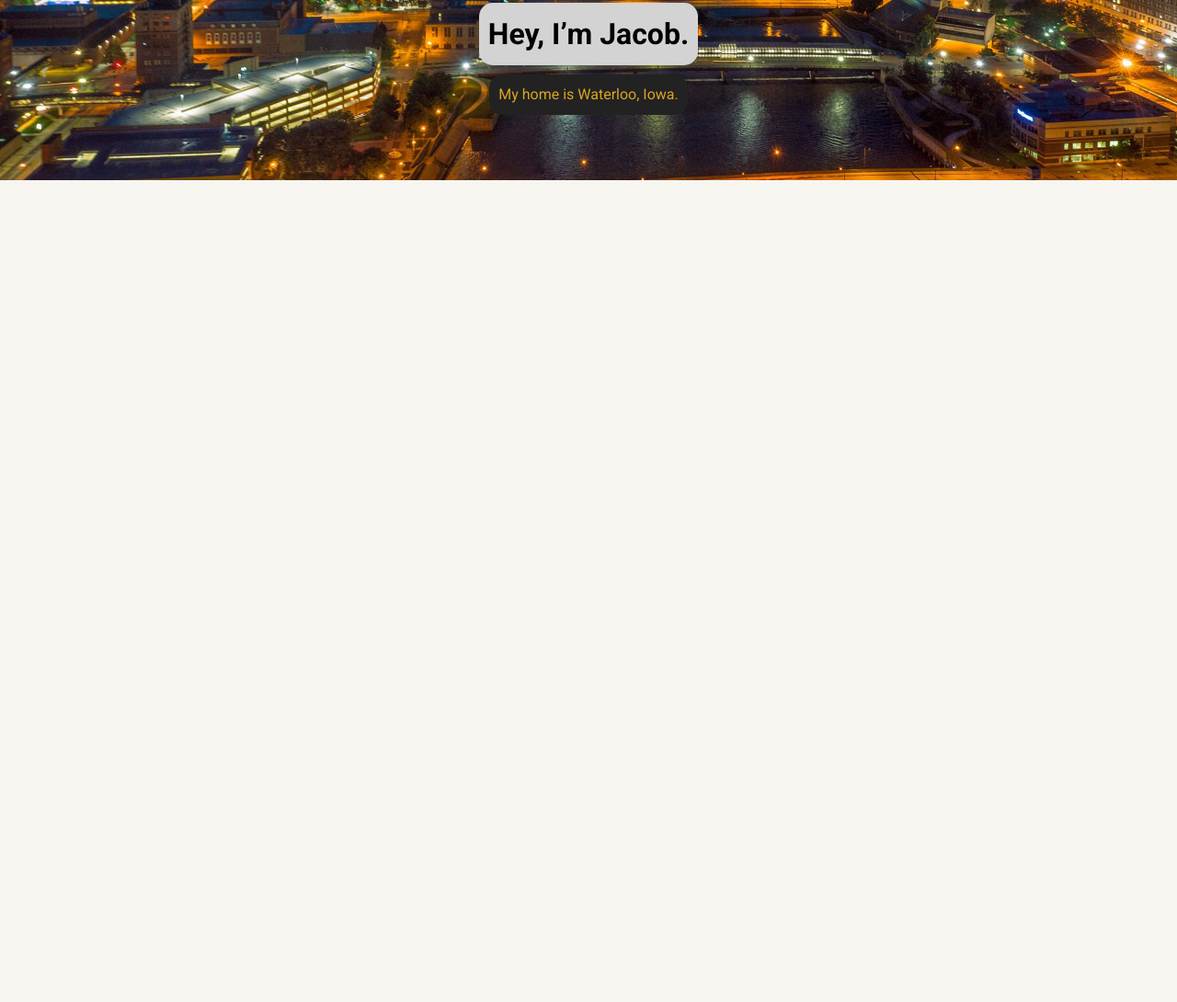
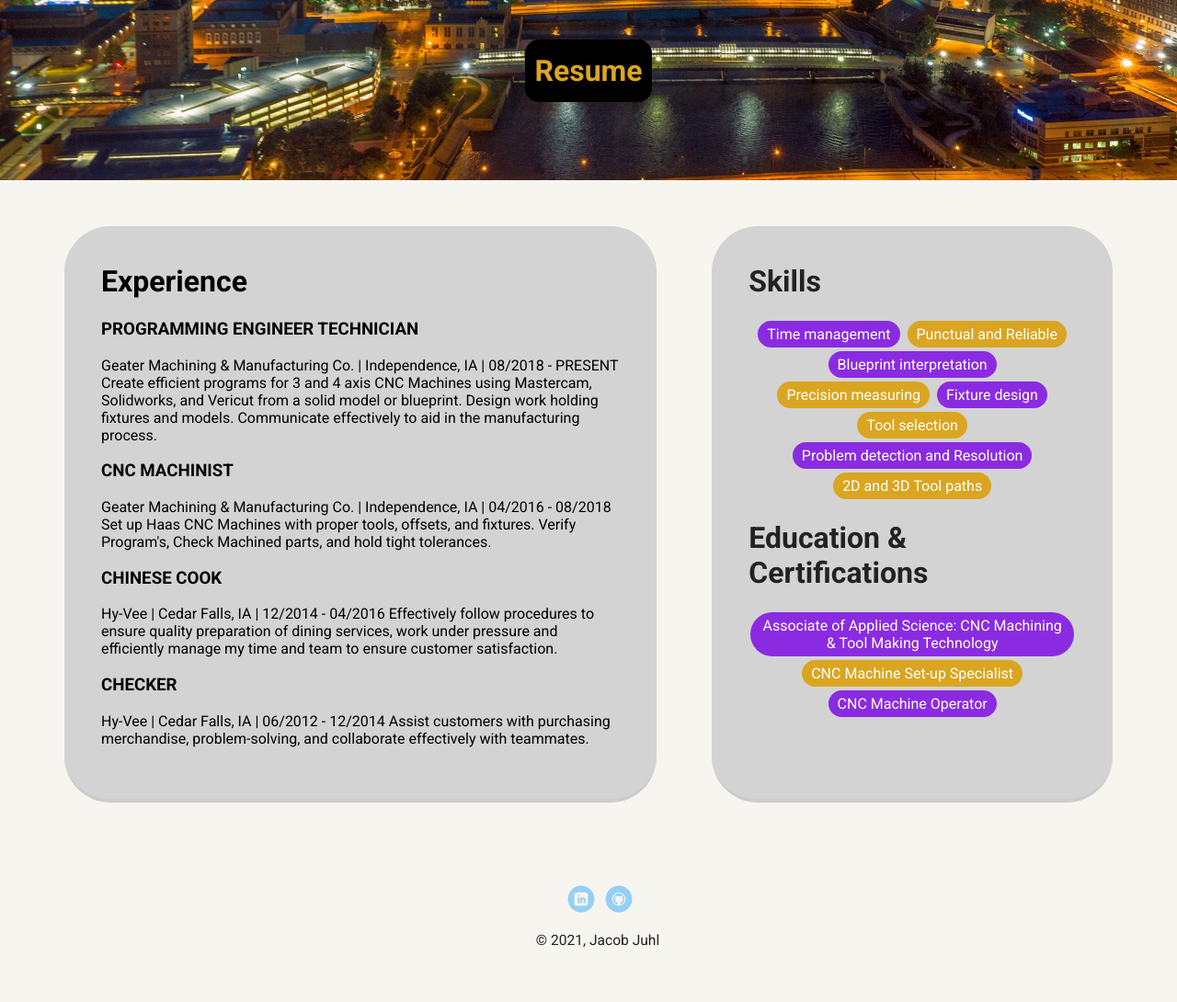
Before and after one commit to Jacobjj248/techdegree-project-1, a plain HTML site: page experience.html in a window 1280 px wide. Shown: the part 274-1364 px from the top of the page at 92% size. Before the commit the page ends 800 px from the top, so only its background shows below. Drawn offline with Linux system fonts and the light colour scheme; a web font is replaced by a local one.

Commit message:
Added to experience tab

```diff
--- a/experience.html
+++ b/experience.html
@@ -25,8 +25,77 @@
         alt="picture of Jacob Juhl"
         class="profile-image"
       />
-      <h1 class="tag name">Hey, I’m Jacob.</h1>
-      <p class="tag location">My home is Waterloo, Iowa.</p>
+      <h1 class="tag experiance">Resume</h1>
     </header>
+
+    <main class="flex">
+      <div class="tag exp">
+        <h1>Experience</h1>
+        <p>
+          <h3>PROGRAMMING ENGINEER TECHNICIAN</h3>
+          Geater Machining & Manufacturing Co. |  Independence, IA  |  08/2018 - PRESENT
+         Create efficient programs for 3 and 4 axis CNC Machines using Mastercam, Solidworks, and Vericut from a solid model or blueprint. Design work holding fixtures and models. Communicate effectively to aid in the manufacturing process.
+
+        </p>
+        <p>
+          <h3>CNC MACHINIST</h3>
+          Geater Machining & Manufacturing Co. |  Independence, IA  |  04/2016 - 08/2018
+         Set up Haas CNC Machines with proper tools, offsets, and fixtures. Verify Program's, Check Machined parts, and hold tight tolerances.
+        </p>
+        <p>
+          <h3>CHINESE COOK</h3>
+          Hy-Vee  | Cedar Falls, IA  |  12/2014 - 04/2016
+          Effectively follow procedures to ensure quality preparation of dining services, work under pressure and efficiently manage my time and team to ensure customer satisfaction.
+
+        </p>
+        <p>
+          <h3>CHECKER</h3>
+          Hy-Vee  | Cedar Falls, IA  |  06/2012 - 12/2014
+          Assist customers with purchasing merchandise, problem-solving, and collaborate effectively with teammates.
+
+        </p>
+
+      </div>
+
+      <div class="goals">
+        <h1>Skills</h1>
+
+        <ul class="skills">
+          <li>Time management</li>
+          <li>Punctual and Reliable</li>
+          <li>Blueprint interpretation</li>
+          <li>Precision measuring</li>
+          <li>Fixture design</li>
+          <li>Tool selection</li>
+          <li>Problem detection and Resolution</li>
+          <li>2D and 3D Tool paths</li>
+
+        </ul>
+        <p>
+          <h1>Education &amp; Certifications</h1>
+
+          <ul class="skills">
+            <li>Associate of Applied Science: CNC Machining & Tool Making Technology</li>
+            <li>CNC Machine Set-up Specialist</li>
+            <li>CNC Machine Operator</li>
+           </ul>
+
+        </p>
+      </div>
+    </main>
+    <footer>
+      <ul>
+        <li>
+          <a
+            href="https://www.linkedin.com/in/jacob-juhl-31a39b19b?trk=people-guest_people_search-card"
+            target="_blank"
+            class="social linkedin" title="Linkedin"
+            ></a
+          >
+        </li>
+        <li><a href="https://github.com/Jacobjj248" target="_blank" class="social github" title="Github"></a></li>
+      </ul>
+      <p class="copyright">&copy; 2021, Jacob Juhl</p>
+    </footer>
   </body>
 </html>
--- a/styles.css
+++ b/styles.css
@@ -84,11 +84,19 @@ header .profile-image:hover {
   display: table;
   margin: 10px auto;
 }
+.experiance {
+  background-color: black;
+  color: goldenrod;
+  padding: 10px;
+  border-radius: 15px;
+  display: table;
+  margin: 50px auto;
+}
 .location {
   background-color: #222;
   color: goldenrod;
 }
-.card {
+.goals {
   margin: 30px;
   padding: 20px 40px 40px;
   max-width: 500px;
@@ -98,7 +106,22 @@ header .profile-image:hover {
   border-radius: 50px;
   transition: all 0.5s;
 }
-.card:hover {
+.goals:hover {
+  border-color: #ff99ff;
+  transform: scale(1.1);
+}
+
+.exp {
+  margin: 30px;
+  padding: 20px 40px 40px;
+  max-width: 900px;
+  text-align: left;
+  background: lightgrey;
+  border-bottom: 4px solid #ccc;
+  border-radius: 50px;
+  transition: all 0.5s;
+}
+.exp:hover {
   border-color: #ff99ff;
   transform: scale(1.1);
 }
@@ -164,7 +187,7 @@ a.github {
 }
 a.social:hover {
   opacity: 1;
-  transform: scale(1.5);
+  transform: scale(1.5) rotate(360deg);
 }
 .clearfix {
   clear: both;
```
Also changed, not shown: index.html (+7 -7 lines), images/twitter.svg (deleted).
